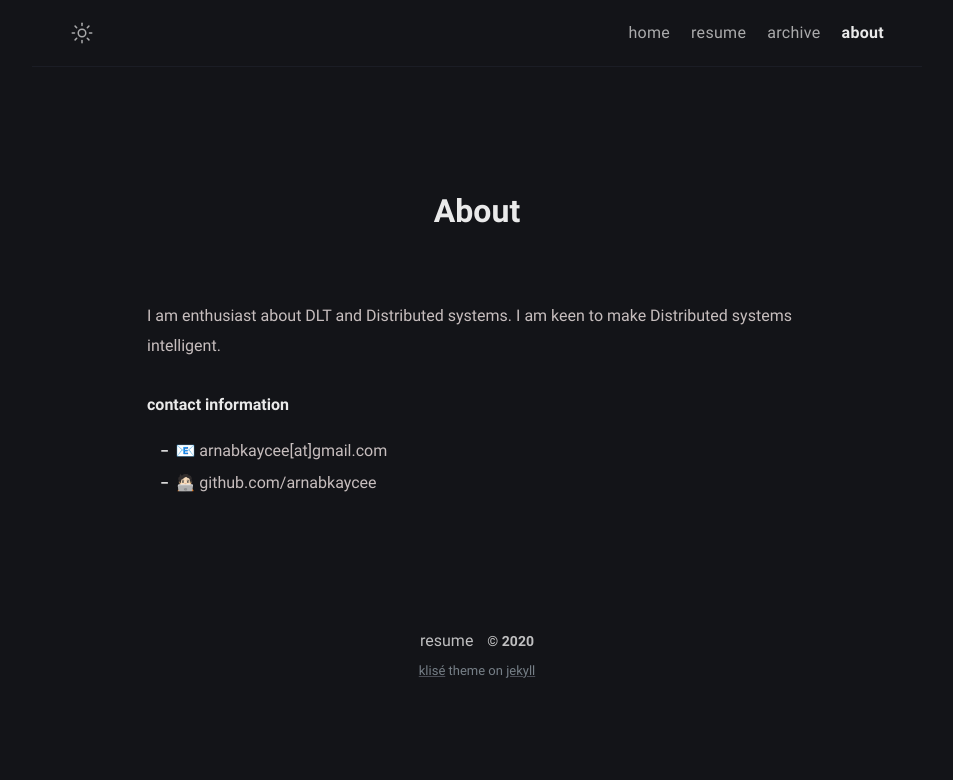
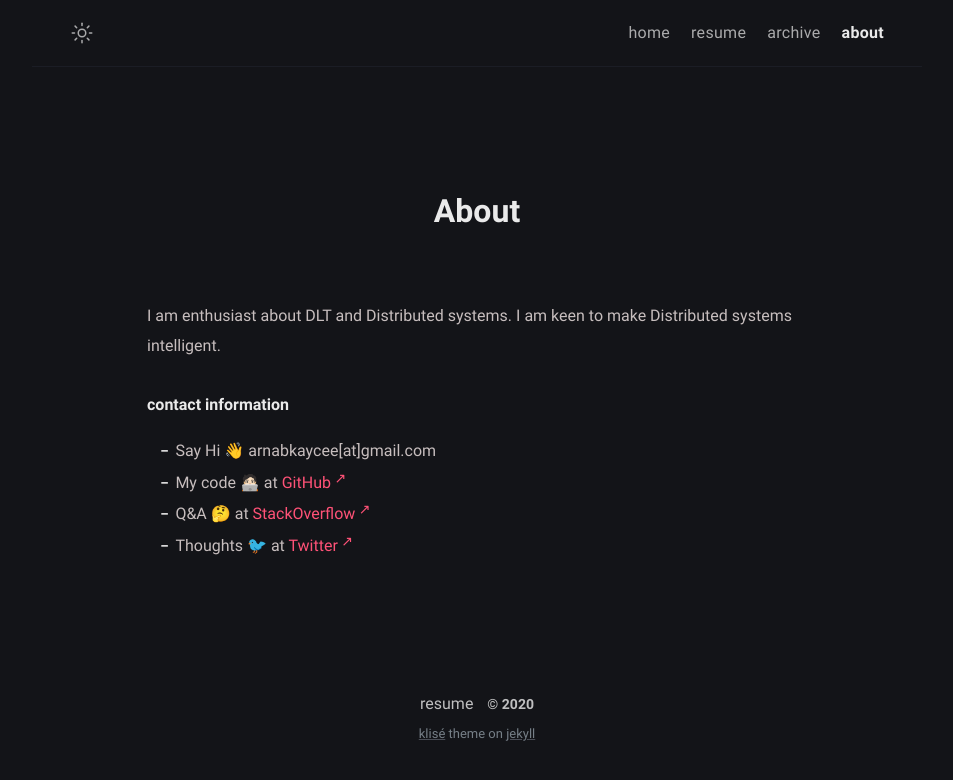
Before and after one commit to arnabkaycee/arnabkaycee.github.io, a Jekyll site: the page built from about.md, in a window 1280 px wide. Shown: the top 780 px of the page, without its empty margins (163-1116 px from the left). Built offline with Jekyll 4.4.1, drawn with Linux system fonts in a browser that asks for light colours.

Commit message:
Update about page

```diff
--- a/about.md
+++ b/about.md
@@ -11,5 +11,7 @@ I am enthusiast about DLT and Distributed systems. I am keen to make Distributed
 
 **contact information**
 
-- 📧 {{ site.author.email }}
-- 🧑🏻‍💻 github.com/{{ site.author.github }}
+- Say Hi 👋 {{ site.author.email }}
+- My code 🧑🏻‍💻 at <a href="https://github.com/arnabkaycee" target="_blank">GitHub</a>
+- Q&A 🤔 at <a href="https://stackoverflow.com/users/575556/arnabkaycee" target="_blank">StackOverflow</a>
+- Thoughts 🐦 at <a href="https://twitter.com/arnabkaycee" target="_blank">Twitter</a>
```
